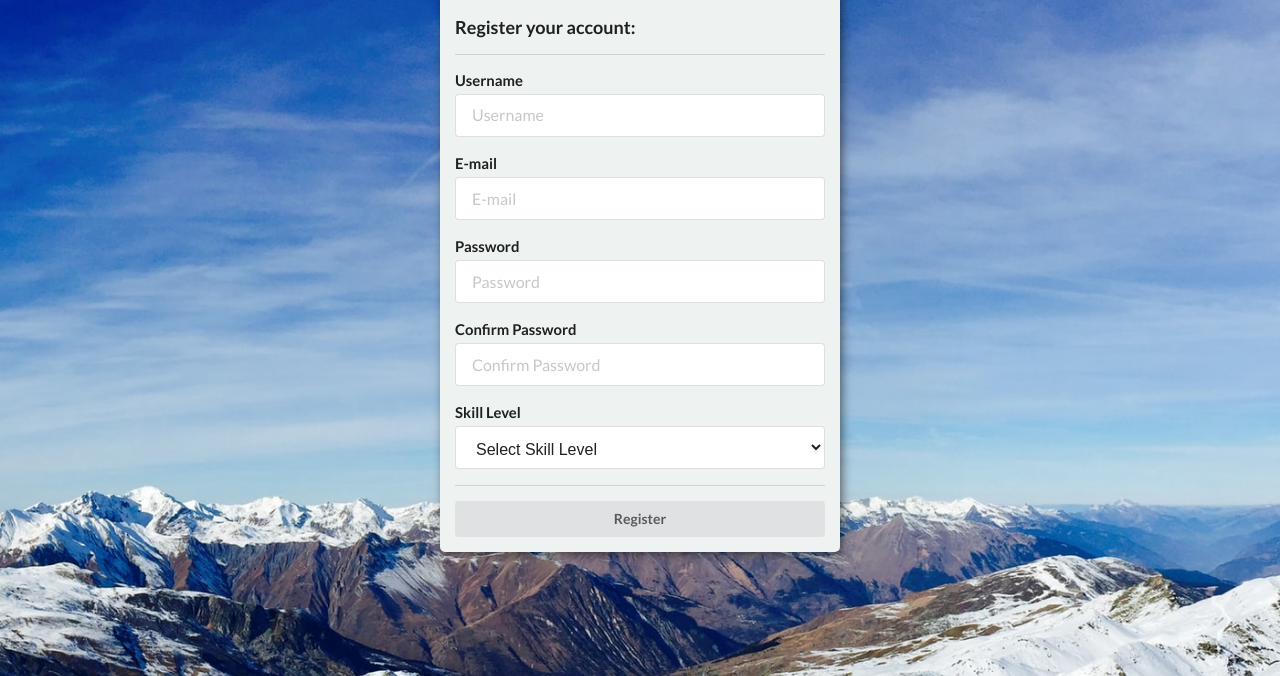
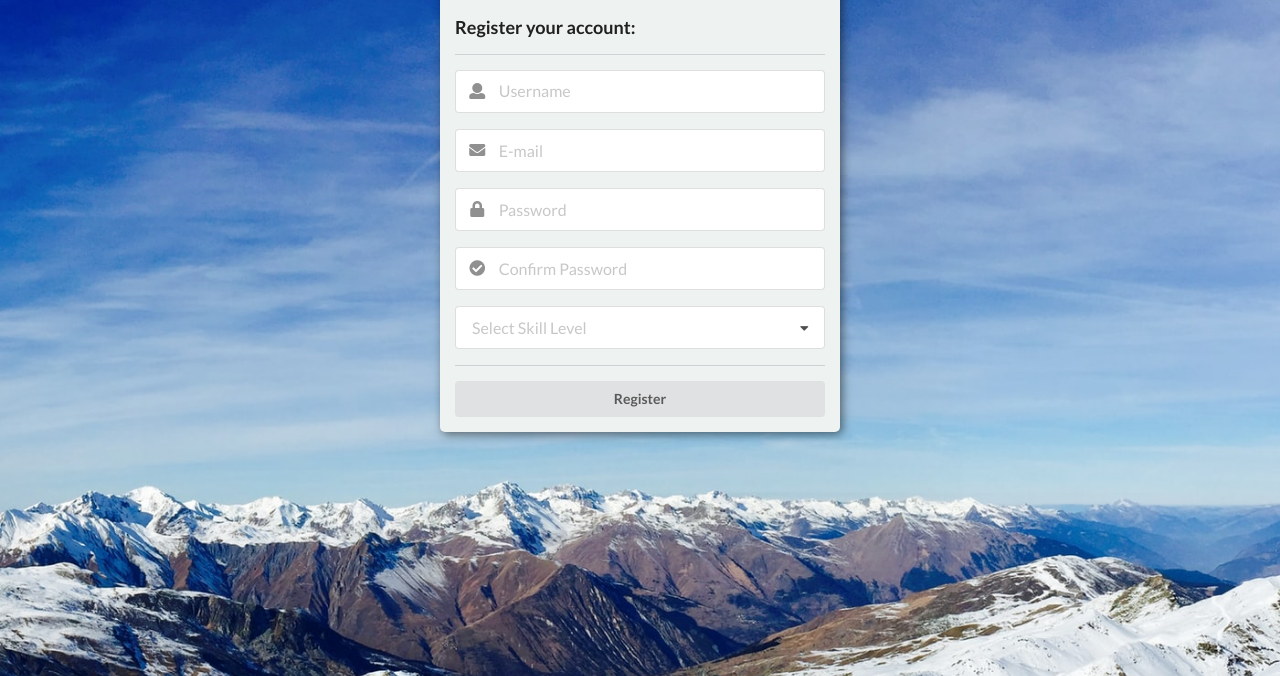
Before and after one commit to billy-zeng/snow-day, a website: page views/signup.html in a window 1280 px wide. Shown: the part 154-830 px from the top of the page. Drawn offline with nearby package versions, Linux system fonts and the light colour scheme.

Commit message:
adds initial modal work and styles signup menu

```diff
--- a/public/scripts/signup.js
+++ b/public/scripts/signup.js
@@ -125,11 +125,7 @@ function handleSignupSubmit(event) {
       .then(response => response.json())
       .then(dataObj => {
         console.log(dataObj);
-<<<<<<< HEAD
         window.location = "/login";
-=======
-        // window.location = '/login';
->>>>>>> submaster
       })
       .catch(err => console.log(err));
   }
--- a/public/scripts/signupTEST.js
+++ b/public/scripts/signupTEST.js
@@ -71,3 +71,5 @@ $(".ui.form").form({
     }
   }
 });
+/* Semantic UI */
+$(".ui.dropdown").dropdown();
--- a/public/styles/signup.css
+++ b/public/styles/signup.css
@@ -12,3 +12,6 @@ body {
   background-size: cover;
   background-attachment: fixed;
 }
+.star {
+  font-size: 100px;
+}
--- a/views/signup.html
+++ b/views/signup.html
@@ -11,7 +11,7 @@
     ></script>
     <script defer src="/vendor/semantic.js"></script>
     <!-- Internal JS -->
-    <script src="/scripts/signup.js" defer></script>
+    <script src="/scripts/signupTEST.js" defer></script>
     <script src="/scripts/app.js" defer></script>
     <!-- External CSS -->
     <link rel="stylesheet" href="/vendor/semantic.css" />
@@ -32,17 +32,20 @@
 
       <form class="ui large form" id="signupForm">
         <div class="field">
-          <label for="username">Username</label>
+          <div class="ui left icon input">
+            <i class="user icon"></i>
             <input
               type="text"
               id="name"
               name="username"
               placeholder="Username"
               data-name="username"
-        >
+            />
+          </div>
         </div>
         <div class="field">
-            <label for="email">E-mail</label>
+          <div class="ui left icon input">
+            <i class="envelope icon"></i>
             <input
               type="email"
               id="email"
@@ -51,8 +54,10 @@
               data-name="email"
             />
           </div>
+        </div>
         <div class="field">
-            <label for="password">Password</label>
+          <div class="ui left icon input">
+            <i class="lock icon"></i>
             <input
               type="password"
               id="password"
@@ -61,8 +66,10 @@
               data-name="password"
             />
           </div>
+        </div>
         <div class="field">
-            <label for="passwordConfirm">Confirm Password</label>
+          <div class="ui left icon input">
+            <i class="check circle icon"></i>
             <input
               type="password"
               id="passwordConfirm"
@@ -71,24 +78,44 @@
               data-name="passwordConfirm"
             />
           </div>
+        </div>
+
         <div class="field">
-            <label for="proficiency">Skill Level</label>
+          <div class="ui left icon input">
             <select
-              class="ui selection fluid dropdown"
+              class="ui selection icon fluid dropdown"
               name="proficiency"
               id="proficiency"
             >
-              <option value="">Select Skill Level</option>
+              <option value="">
+                <!-- <span id="star">&#8902;</span> -->
+                Select Skill Level</option
+              >
               <option value="beginner">Beginner</option>
               <option value="intermediate">Intermediate</option>
               <option value="advanced">Advanced</option>
             </select>
           </div>
-
+        </div>
+        <!-- <div class="ui fluid icon dropdown button">
+          <i class="star outline icon"></i>
+          <span class="text">Select Skill Level</span>
+          <div class="menu">
+            <div class="item">
+              Beginner
+            </div>
+            <div class="item">
+              Intermediate
+            </div>
+            <div class="item">
+              Expert
+            </div>
+          </div>
+        </div> -->
         <div class="ui divider"></div>
 
         <button class="ui button fluid" type="submit">Register</button>
-        </div>
+
         <div class="ui error message"></div>
       </form>
     </section>
```
Also changed, not shown: views/usergallery.html (+16 -0 lines). Lines whose indentation alone changed are shown as unchanged.
